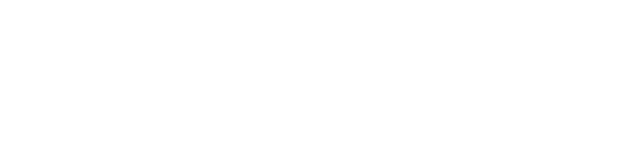
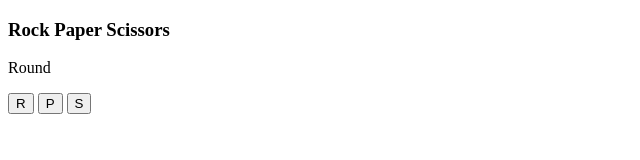
Before and after one commit to OTOOLORIN/odin_rock-paper-scissors, a plain HTML site: page game-simulation.html in a window 1280 px wide. Shown: the whole page, without its empty margins (0-640 px from the left). Drawn offline with Linux system fonts and the light colour scheme.

Commit message:
Create UI for player selection

```diff
--- a/game-simulation.html
+++ b/game-simulation.html
@@ -6,6 +6,15 @@
         <meta name="viewport" content="width=device-width, initial-scale=1.0">
     </head>
     <body>
+        <div class="intro-container">
+        <h3 id='header'>Rock Paper Scissors</h3>
+        <p>Round</p>
+        </div>
+        <div class="player-arena">
+            <button id="rock">R</button>
+            <button id="paper">P</button>
+            <button id="scissors">S</button>
+        </div>
     </body>
     <script src="./rps.js"></script>
 </html>
```
